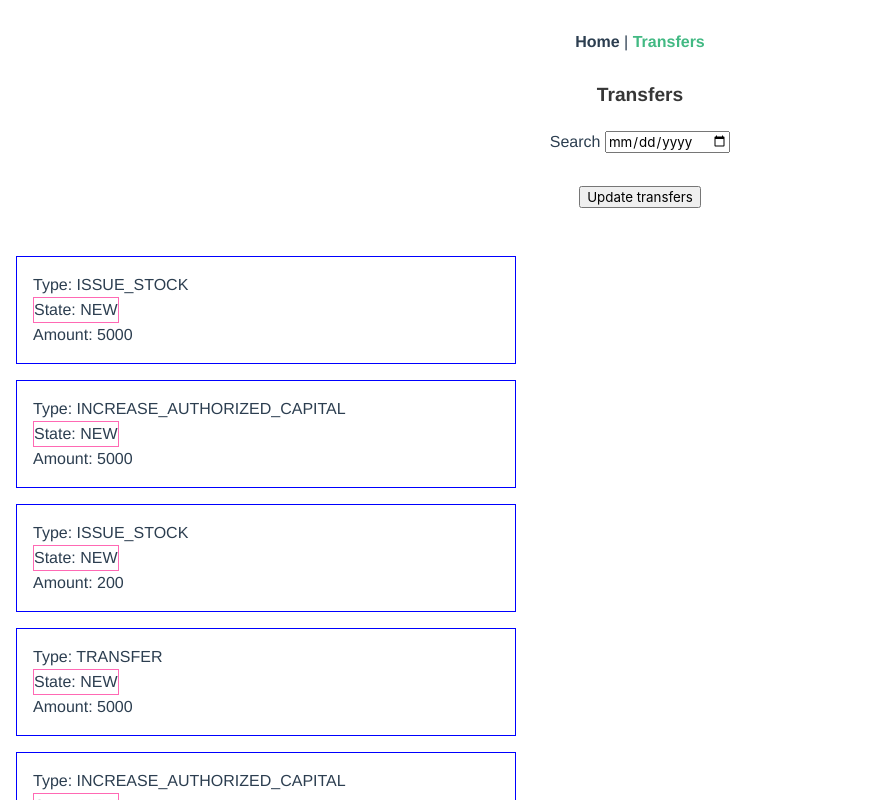
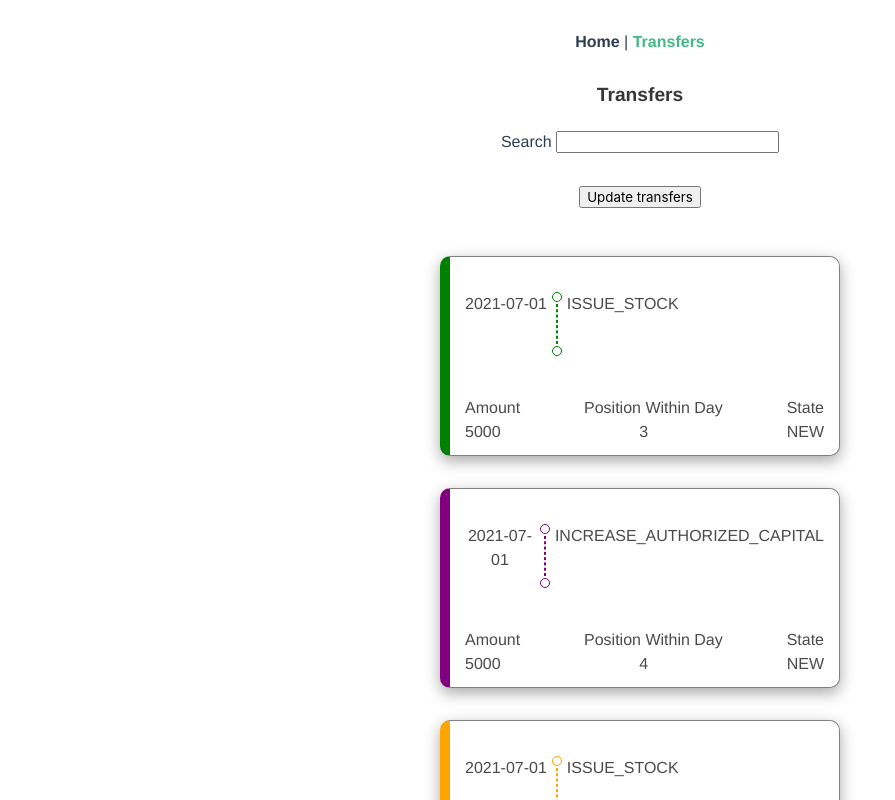
Before and after one commit to EmanueleDB/afs, a Vue app: page /transfers in a window 1280 px wide. Shown: the top 800 px of the page, without its empty margins (0-895 px from the left). Built offline with nearby package versions, Linux system fonts and the light colour scheme.

Commit message:
card styled - little adjustment

```diff
--- a/src/components/transferRow.vue
+++ b/src/components/transferRow.vue
@@ -1,42 +1,98 @@
 <template>
-  <div class="transfer-row">
-    <h4>{{ transfer.fromSecurityHolder }}</h4>
-    <p>Type: {{ transfer.type }}</p>
-    <p class="transfer-row__state">State: {{ transfer.state }}</p>
-    <p>Amount: {{ transfer.amount }}</p>
-    <span v-if="transfer.forgottenProperty">{{
-      transfer.forgottenProperty
-    }}</span>
+  <div class="card">
+    <div class="card__header">
+      <p v-if="transfer.fromSecurityHolder">{{ transfer.fromSecurityHolder }}</p>
+      <p class="card__header__amount">{{ transfer.recordDate }}</p>
+      <div style="display: flex; flex-direction: row;">
+        <div style="display: flex; flex-direction: column; align-items: center; width: 20px">
+          <div class="circle" :style="'border: 1px solid ' + color + ';'"></div>
+          <div class="line" :style="'border: 1px dashed ' + color + ';'"></div>
+          <div class="circle" :style="'border: 1px solid ' + color + ';'"></div>
+        </div>
+        <div class="box-text">
+          <div>
+            <p>{{ transfer.type }}</p>
+          </div>
+          <div>
+            <p>{{ transfer.forgottenProperty }}</p>
+          </div>
+        </div>
+      </div>
+    </div>
+    <div class="card__body">
+      <p>Amount</p>
+      <p>Position Within Day</p>
+      <p>State</p>
+    </div>
+    <div class="card__footer">
+      <p>{{ transfer.amount }}</p>
+      <p>{{ transfer.positionWithinDay }}</p>
+      <p>{{ transfer.state }}</p>
+    </div>
   </div>
 </template>
 
 <script lang="ts">
 import Vue from "vue";
-import { Component, Prop } from "vue-property-decorator";
-import { Transaction } from "@/types/types";
+import {Component, Prop} from "vue-property-decorator";
+import {Transaction} from "@/types/types";
 
 @Component({
   name: "TransferRow",
 })
 export default class TransferRow extends Vue {
-  @Prop({ required: true }) transfer!: Transaction;
+  @Prop({required: true}) transfer!: Transaction;
+  @Prop({required: true}) color!: string;
+
+  mounted() {
+    console.log(this.transfer)
+  }
 }
 </script>
 
 <style lang="scss">
-.transfer-row {
-  border: 1px solid blue;
+.card {
+  position: relative;
+  width: 400px;
+  height: 200px;
+  border: 1px solid gray;
+  border-radius: 10px;
   margin: 1rem;
-  max-width: 500px;
-  padding: 1rem;
-  display: flex;
-  flex-direction: column;
-  align-items: flex-start;
+  padding: 15px;
+  box-shadow: rgba(0, 0, 0, 0.35) 0 5px 15px;
 
-  &__state {
-    border: 1px solid hotpink;
-    width: fit-content;
-    display: block;
+  &__header {
+    display: flex;
+    justify-content: flex-start;
+    margin: 20px 0 40px 0;
+  }
+
+  &__body {
+    display: flex;
+    justify-content: space-between;
+  }
+
+  &__footer {
+    display: flex;
+    justify-content: space-between;
+  }
+
+  .circle {
+    width: 10px;
+    height: 10px;
+    border-radius: 50%;
+  }
+
+  .line {
+    width: 0;
+    height: 40px;
+    margin: 2px 0;
+  }
+
+  .box-text {
+    display: flex;
+    flex-direction: column;
+    justify-content: space-between;
   }
 }
 </style>
--- a/src/utilities/AddClassModal.vue
+++ b/src/utilities/AddClassModal.vue
@@ -64,7 +64,7 @@ export default class AddClassModal extends Vue {
     issuedCapital: 0,
   }
 
-  addClass() {
+  addClass(): void {
     this.$emit('newClass', this.securityClass)
     this.$emit('close')
   }
--- a/src/views/Home.vue
+++ b/src/views/Home.vue
@@ -63,10 +63,10 @@ export default class Home extends Vue {
     this.setData()
   }
 
-  async setData() {
-    this.loading = true
+  async setData(): Promise<void> {
     try {
       const response = await this.getData()
+      this.loading = true
       this.tableData = response.map((dataItem: TableData) => {
         return {
           ...dataItem,
@@ -81,7 +81,7 @@ export default class Home extends Vue {
   }
 
 
-  async getTotal() {
+  async getTotal(): Promise<void> {
     for (let item of this.tableData) {
       this.totals.totAuthorizedAmount += parseInt(item.authorizedAmount.toString())
       this.totals.totIssuedAmount += parseInt(item.issuedAmount.toString())
@@ -90,7 +90,7 @@ export default class Home extends Vue {
     }
   }
 
-  setNewClass(newClass: TableData) {
+  setNewClass(newClass: TableData): void {
     this.totals.totAuthorizedAmount = 0
     this.totals.totIssuedAmount = 0
     this.totals.totAuthorizedCapital = 0
--- a/src/views/Transfers.vue
+++ b/src/views/Transfers.vue
@@ -3,17 +3,21 @@
     <h1 class="title is-1">Transfers</h1>
     <label
     >Search
-      <input v-model="searchTerms" type="date"/>
+      <input v-model="searchTerms" type="text"/>
     </label>
     <div>
       <button class="edit-btn" @click="updateTransfers">
         Update transfers
       </button>
-      <TransferRow
-          :key="transfer.transactionIdentifier"
-          v-for="transfer in searchedTransfers"
-          :transfer="transfer"
-      />
+      <div class="card-container">
+        <TransferRow
+            v-for="(transfer, index) in searchedTransfers"
+            :key="transfer.transactionIdentifier"
+            :transfer="transfer"
+            :color="colors[index % colors.length]"
+            :class="colors[index % colors.length]"
+        />
+      </div>
     </div>
   </div>
 </template>
@@ -31,23 +35,17 @@ import transfers from "@/assets/data";
 export default class Transfers extends Vue {
   searchTerms = "";
   transfers = transfers;
+  colors = ['green', 'purple', 'orange', 'red', 'pink'];
+
 
   // eslint-disable-next-line @typescript-eslint/explicit-module-boundary-types
   get searchedTransfers() {
-    if (this.searchTerms) {
-      // custom search, should be improved upon
+    if (this.searchTerms)
       return this.transfers.filter((transfer: Transaction) => transfer.recordDate?.includes(this.searchTerms))
-    }
     return this.transfers;
   }
 
-  updateTransfers()
-      :
-      void {
-    this.transfers.forEach((transfer) => {
-      transfer.forgottenProperty = `Important data: ${(Math.random() * 100000000).toString().slice(1, 8)}`;
-    });
-
+  updateTransfers(): void {
     this.transfers[0] = {
       splitFactor: null,
       exDate: null,
@@ -68,11 +66,28 @@ export default class Transfers extends Vue {
       positionWithinDay: 3,
       type: "ISSUE_STOCK",
     };
+    this.transfers.forEach((transfer) => {
+      transfer.forgottenProperty = `Important data: ${(Math.random() * 100000000).toString().slice(1, 8)}`;
+    });
+
   }
 }
 </script>
 <style scoped lang="scss">
+$colors: purple, pink, red, orange, green;
 .edit-btn {
   margin: 2rem;
 }
+
+.card-container {
+  display: flex;
+  flex-direction: column;
+  align-items: center;
+}
+
+@each $color in $colors {
+  .#{$color} {
+    border-left: 10px solid $color;
+  }
+}
 </style>
```
